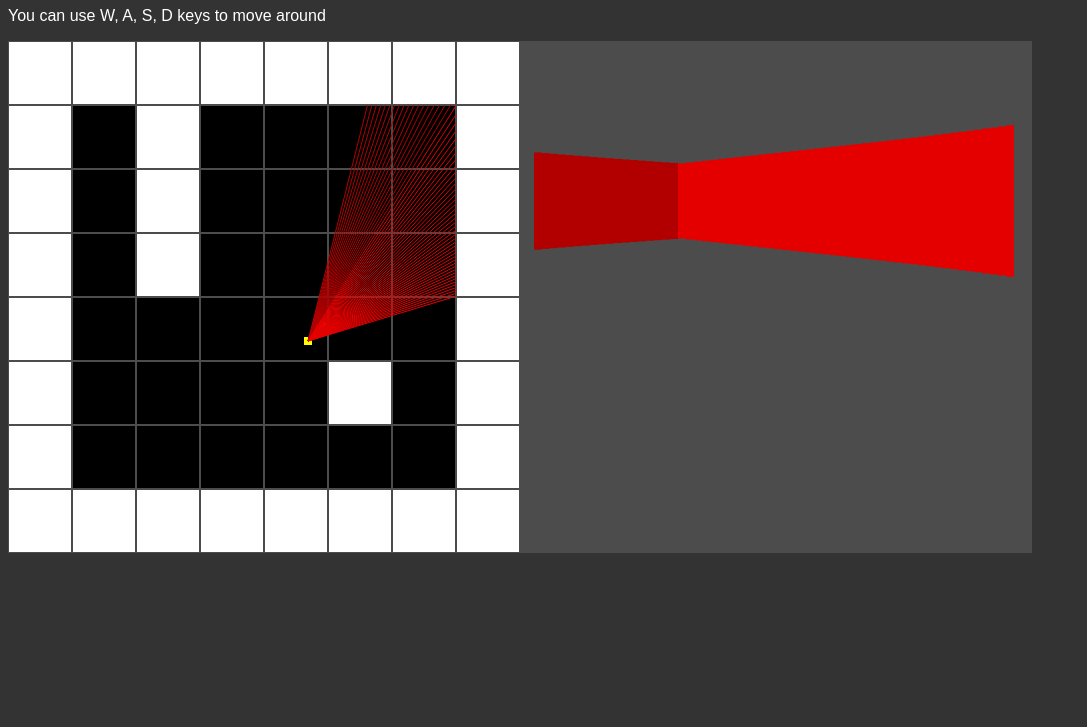
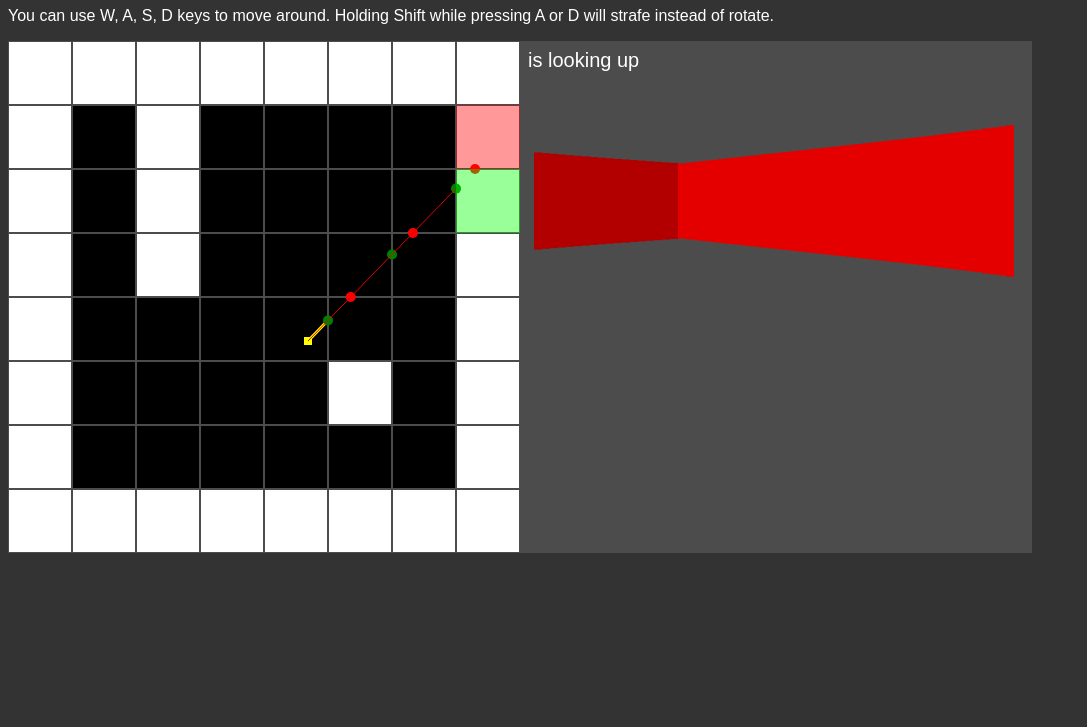
Before and after one commit to rbrander/ray-casting, a plain HTML site: page index.html in a window 1280 px wide. Shown: the part 73-800 px from the top of the page, without its empty margins (0-1087 px from the left). Drawn offline with Linux system fonts and the light colour scheme.

Commit message:
feat: add ray details

```diff
--- a/app.js
+++ b/app.js
@@ -40,15 +40,23 @@ const drawPlayer = () => {
   ctx.stroke();
 };
 
+const drawText = (text, x = 520, y = 10, align = 'left') => {
+  ctx.font = '20px Arial';
+  ctx.fillStyle = 'white';
+  ctx.textBaseline = 'top';
+  ctx.textAlign = align;
+  ctx.fillText(text, x, y);
+}
+
 const drawRays = () => {
   const NUM_RAYS = 60;
-  const NUM_RAYS_PER_SIDE = NUM_RAYS / 2;
-  let rayAngle = clamp(state.playerAngle - NUM_RAYS_PER_SIDE * RADS_PER_DEGREE, MIN_ANGLE, MAX_ANGLE);
+  const NUM_RAYS_PER_SIDE = Math.floor(NUM_RAYS / 2);
+  let rayAngle = clampAngle(state.playerAngle - NUM_RAYS_PER_SIDE * RADS_PER_DEGREE);
   let xOffset, yOffset;
   let horizontalWallRayLength = 999999, verticalWallRayLength = 999999;
 
-
   for (let ray = 0; ray < NUM_RAYS; ray++) {
+    const shouldDrawRay = ray === Math.floor(NUM_RAYS / 2);
     horizontalWallRayLength = 999999, verticalWallRayLength = 999999
     let depthOfField = 0;
 
@@ -58,14 +66,20 @@ const drawRays = () => {
     const isLookingDown = rayAngle < Math.PI;
     let horizontalRayY = state.playerY, horizontalRayX = state.playerX;
     if (isLookingUp) {
+      if (shouldDrawRay) {
+        drawText('is looking up')
+      }
       horizontalRayY = Math.floor(state.playerY / MAP_TILE_SIZE) * MAP_TILE_SIZE - 0.0001;
-      horizontalRayX =  (state.playerY - horizontalRayY) * aTan + state.playerX;
-      yOffset = -64;
+      horizontalRayX = (state.playerY - horizontalRayY) * aTan + state.playerX;
+      yOffset = -MAP_TILE_SIZE;
       xOffset = -yOffset * aTan;
     } else if (isLookingDown) {
+      if (shouldDrawRay) {
+        drawText('is looking down')
+      }
       horizontalRayY = (Math.floor(state.playerY / MAP_TILE_SIZE) + 1) * MAP_TILE_SIZE;
       horizontalRayX =  (state.playerY - horizontalRayY) * aTan + state.playerX;
-      yOffset = 64;
+      yOffset = MAP_TILE_SIZE;
       xOffset = -yOffset * aTan;
     } else { // looking left or right
       horizontalRayX = state.playerX;
@@ -73,6 +87,14 @@ const drawRays = () => {
       depthOfField = 8;
     }
     while (depthOfField < 8) {
+      // draw a dot at the point of intersection
+      if (shouldDrawRay) {
+        ctx.fillStyle = 'red';
+        ctx.beginPath();
+        ctx.arc(horizontalRayX, horizontalRayY, 5, MIN_ANGLE, MAX_ANGLE);
+        ctx.fill();
+      }
+
       const mapX = Math.floor(horizontalRayX / MAP_TILE_SIZE)
       const mapY = Math.floor(horizontalRayY / MAP_TILE_SIZE)
       const mapOffset = mapY * MAP_WIDTH + mapX;
@@ -83,6 +105,12 @@ const drawRays = () => {
         // stop the loop
         depthOfField = 8;
         horizontalWallRayLength = getLineLength(state.playerX, state.playerY, horizontalRayX, horizontalRayY);
+
+        if (shouldDrawRay) {
+          // fill the box for the wall that was hit
+          ctx.fillStyle = 'rgba(255, 0, 0, 0.4)';
+          ctx.fillRect(mapX * MAP_TILE_SIZE, mapY * MAP_TILE_SIZE, MAP_TILE_SIZE, MAP_TILE_SIZE);
+        }
       } else {
         horizontalRayX += xOffset;
         horizontalRayY += yOffset;
@@ -100,12 +128,12 @@ const drawRays = () => {
     if (isLookingLeft) {
       verticalRayX = Math.floor(state.playerX / MAP_TILE_SIZE) * MAP_TILE_SIZE - 0.001;
       verticalRayY =  (state.playerX - verticalRayX) * negativeTan + state.playerY;
-      xOffset = -64;
+      xOffset = -MAP_TILE_SIZE;
       yOffset = -xOffset * negativeTan;
     } else if (isLookingRight) {
       verticalRayX = (Math.floor(state.playerX / MAP_TILE_SIZE) + 1) * MAP_TILE_SIZE;
       verticalRayY =  (state.playerX - verticalRayX) * negativeTan + state.playerY;
-      xOffset = 64;
+      xOffset = MAP_TILE_SIZE;
       yOffset = -xOffset * negativeTan;
     } else { // looking up or down
       verticalRayX = state.playerX;
@@ -113,6 +141,14 @@ const drawRays = () => {
       depthOfField = 8;
     }
     while (depthOfField < 8) {
+      // draw a dot at the point of intersection
+      if (shouldDrawRay) {
+        ctx.fillStyle = 'green';
+        ctx.beginPath();
+        ctx.arc(verticalRayX, verticalRayY, 5, MIN_ANGLE, MAX_ANGLE);
+        ctx.fill();
+      }
+
       const mapX = Math.floor(verticalRayX / MAP_TILE_SIZE)
       const mapY = Math.floor(verticalRayY / MAP_TILE_SIZE)
       const mapOffset = mapY * MAP_WIDTH + mapX;
@@ -123,6 +159,12 @@ const drawRays = () => {
         // stop the loop
         depthOfField = 8;
         verticalWallRayLength = getLineLength(state.playerX, state.playerY, verticalRayX, verticalRayY);
+
+        if (shouldDrawRay) {
+          // colour the wall green, that was hit
+          ctx.fillStyle = 'rgba(0, 255, 0, 0.4)';
+          ctx.fillRect(mapX * MAP_TILE_SIZE, mapY * MAP_TILE_SIZE, MAP_TILE_SIZE, MAP_TILE_SIZE);
+        }
       } else {
         verticalRayX += xOffset;
         verticalRayY += yOffset;
@@ -130,30 +172,32 @@ const drawRays = () => {
       }
     }
 
+    // draw the ray line from player to where it collides in the wall
+    const isVerticalRayShorter = (verticalWallRayLength < horizontalWallRayLength);
+    const rayLength = isVerticalRayShorter ? verticalWallRayLength : horizontalWallRayLength;
+    if (shouldDrawRay) {
       ctx.lineWidth = 1;
       ctx.beginPath();
       ctx.moveTo(state.playerX, state.playerY);
-    let rayLength;
-    if (verticalWallRayLength < horizontalWallRayLength) {
-      ctx.strokeStyle = COLORS.LIGHT_RED;
+      ctx.strokeStyle = isVerticalRayShorter ? COLORS.LIGHT_RED : COLORS.DARK_RED;
+      if (isVerticalRayShorter) {
         ctx.lineTo(verticalRayX, verticalRayY);
-      rayLength = verticalWallRayLength;
       } else {
-      ctx.strokeStyle = COLORS.DARK_RED;
         ctx.lineTo(horizontalRayX, horizontalRayY);
-      rayLength = horizontalWallRayLength;
       }
       ctx.stroke();
+    }
 
     // draw 3d walls in (320x320) viewport
     const VIEWPORT_WIDTH = 320;
     const VIEWPORT_HEIGHT = 320;
-    let cosineBetweenPlayerAndRay = clamp(state.playerAngle - rayAngle, MIN_ANGLE, MAX_ANGLE);
+    let cosineBetweenPlayerAndRay = clampAngle(state.playerAngle - rayAngle);
     const rayDistance = rayLength * Math.cos(cosineBetweenPlayerAndRay); // fixes fish-eye
     let lineHeight = MAP_TILE_SIZE * VIEWPORT_WIDTH / rayDistance;
     const lineOffset = (VIEWPORT_HEIGHT / 2) - lineHeight / 2;
 
     const buffer = 18; // px between left and right sides
+    ctx.strokeStyle = isVerticalRayShorter ? COLORS.LIGHT_RED : COLORS.DARK_RED;
     ctx.lineWidth = 8;
     ctx.beginPath();
     ctx.moveTo(ray * ctx.lineWidth + (canvas.width / 2) + buffer, lineOffset);
@@ -161,7 +205,7 @@ const drawRays = () => {
     ctx.stroke();
 
     // Increment angle for next ray iteration
-    rayAngle = clamp(rayAngle + RADS_PER_DEGREE, MIN_ANGLE, MAX_ANGLE);
+    rayAngle = clampAngle(rayAngle + RADS_PER_DEGREE);
   }
 };
 
@@ -216,7 +260,7 @@ const update = (tick) => {
         state.playerY += Math.sin(angleLeft);
       } else {
         // player is rotating
-        state.playerAngle = clamp(state.playerAngle - PLAYER_ROTATION_DELTA, MIN_ANGLE, MAX_ANGLE);
+        state.playerAngle = clampAngle(state.playerAngle - PLAYER_ROTATION_DELTA);
         state.playerDeltaX = Math.cos(state.playerAngle);
         state.playerDeltaY = Math.sin(state.playerAngle);
       }
@@ -226,7 +270,7 @@ const update = (tick) => {
         state.playerX -= Math.cos(angleLeft);
         state.playerY -= Math.sin(angleLeft);
       } else {
-        state.playerAngle = clamp(state.playerAngle + PLAYER_ROTATION_DELTA, MIN_ANGLE, MAX_ANGLE);
+        state.playerAngle = clampAngle(state.playerAngle + PLAYER_ROTATION_DELTA);
         state.playerDeltaX = Math.cos(state.playerAngle);
         state.playerDeltaY = Math.sin(state.playerAngle);
       }
--- a/index.html
+++ b/index.html
@@ -19,7 +19,7 @@
 <body>
   <h1>Ray Casting</h1>
   <p>
-    You can use W, A, S, D keys to move around
+    You can use W, A, S, D keys to move around. Holding Shift while pressing A or D will strafe instead of rotate.
   </p>
   <canvas id="canvas" width="1024" height="512"></canvas>
   <script src="app.js" defer></script>
```
Lines whose indentation alone changed are shown as unchanged.
